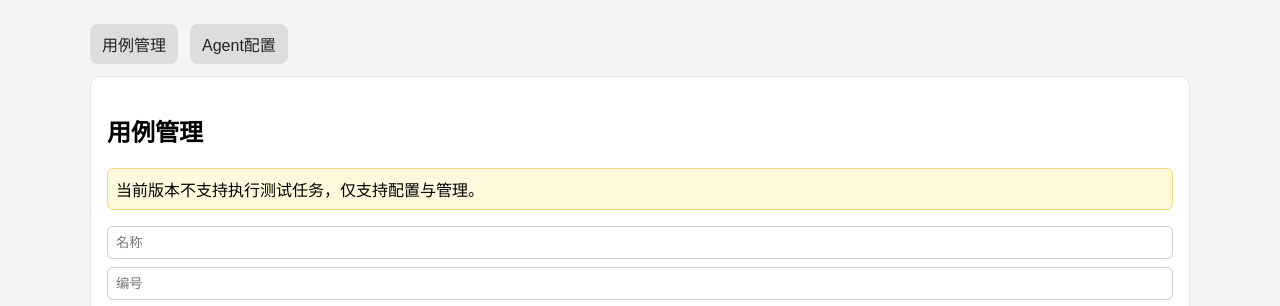
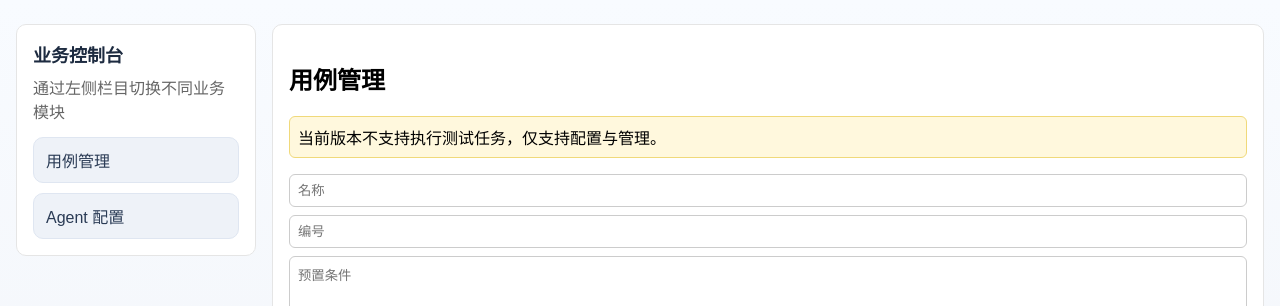
Before and after one commit to kenny-hash/Acopilot, a React (Vite) app in the folder frontend/: page / in a window 1280 px wide. Shown: the top 306 px of the page. Built offline with nearby package versions, Linux system fonts and the light colour scheme; no server answers.

Commit message:
feat(frontend): 重构为左侧业务导航布局

```diff
--- a/frontend/src/App.tsx
+++ b/frontend/src/App.tsx
@@ -4,16 +4,22 @@ import AgentsPage from './pages/AgentsPage'
 
 export default function App() {
   return (
-    <div className="container">
+    <div className="app-shell">
+      <aside className="sidebar card">
+        <div className="brand">业务控制台</div>
+        <div className="tips">通过左侧栏目切换不同业务模块</div>
         <nav className="tabs">
           <NavLink to="/cases">用例管理</NavLink>
-        <NavLink to="/agents">Agent配置</NavLink>
+          <NavLink to="/agents">Agent 配置</NavLink>
         </nav>
+      </aside>
+      <main className="container">
         <Routes>
           <Route path="/" element={<CasesPage />} />
           <Route path="/cases" element={<CasesPage />} />
           <Route path="/agents" element={<AgentsPage />} />
         </Routes>
+      </main>
     </div>
   )
 }
--- a/frontend/src/styles.css
+++ b/frontend/src/styles.css
@@ -1,8 +1,12 @@
-body { font-family: Arial, sans-serif; margin: 0; background: #f5f5f5; }
-.container { max-width: 1100px; margin: 24px auto; padding: 0 16px; }
-.tabs { display: flex; gap: 12px; margin-bottom: 12px; }
-.tabs a { text-decoration: none; padding: 8px 12px; background: #ddd; border-radius: 8px; color: #222; }
-.tabs a.active { background: #222; color: #fff; }
+body { font-family: Arial, sans-serif; margin: 0; background: linear-gradient(180deg, #f8fbff 0%, #f2f4f8 100%); }
+.app-shell { max-width: 1280px; margin: 24px auto; padding: 0 16px; display: grid; grid-template-columns: 240px minmax(0, 1fr); gap: 16px; }
+.container { min-width: 0; }
+.sidebar { position: sticky; top: 16px; height: fit-content; background: #ffffffcc; backdrop-filter: blur(6px); }
+.brand { font-size: 18px; font-weight: 700; color: #1d2b40; margin-bottom: 6px; }
+.tabs { display: grid; gap: 10px; margin-top: 14px; }
+.tabs a { text-decoration: none; padding: 10px 12px; background: #eef2f8; border-radius: 10px; color: #2a3b55; border: 1px solid #dfe6f1; transition: all .2s ease; }
+.tabs a:hover { transform: translateX(2px); background: #e6edf8; }
+.tabs a.active { background: #1f5eff; border-color: #1f5eff; color: #fff; box-shadow: 0 6px 14px rgba(31, 94, 255, .3); }
 .card { background: #fff; border-radius: 10px; padding: 16px; border: 1px solid #e5e5e5; }
 .notice { background: #fff8dd; border: 1px solid #f0d97a; padding: 8px; border-radius: 6px; }
 .form-grid { display: grid; gap: 8px; margin: 14px 0; }
@@ -17,3 +21,9 @@ body { font-family: Arial, sans-serif; margin: 0; background: #f5f5f5; }
 .field-item { display: grid; gap: 6px; }
 .field-label { font-weight: 600; color: #333; }
 .field-help { color: #777; line-height: 1.4; }
+
+@media (max-width: 900px) {
+  .app-shell { grid-template-columns: 1fr; }
+  .sidebar { position: static; }
+  .tabs { grid-template-columns: repeat(auto-fit, minmax(120px, 1fr)); }
+}
```
Lines whose indentation alone changed are shown as unchanged.
